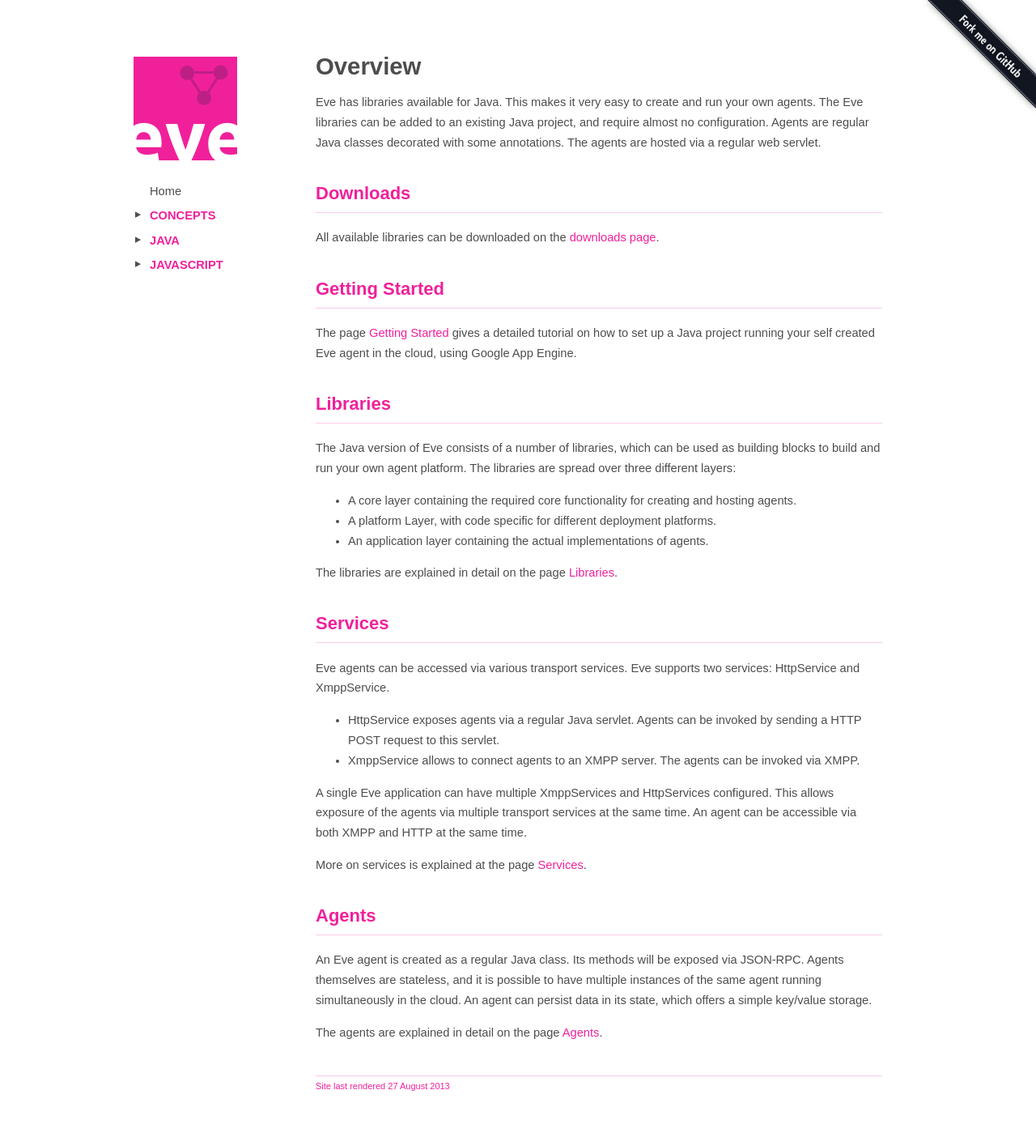
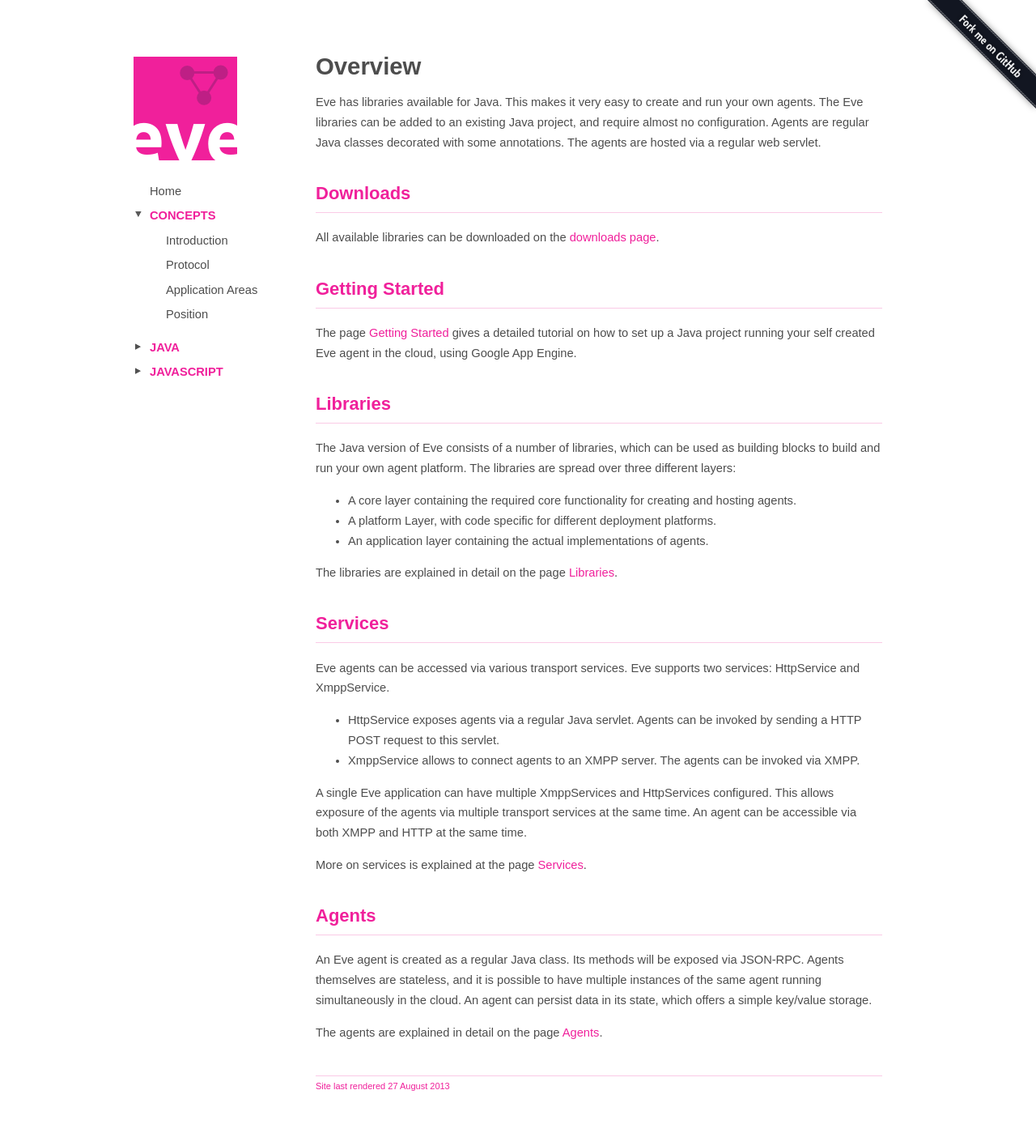
Before and after one commit to almende/eve, a Jekyll site: the page built from implementations/java/introduction.md, in a window 1280 px wide. Shown: the whole page at 81% size. Built offline with Jekyll 4.4.1, drawn with Linux system fonts in a browser that asks for light colours; part of the change alters nothing that is shown.

```diff
--- a/_layouts/default.html
+++ b/_layouts/default.html
@@ -35,7 +35,7 @@
                     <li class="home">
                         <a href="/eve/index.html">Home</a>
                     </li>
-                    <li>
+                    <li id="concepts">
                         Concepts
                         <ul>
                             <li><a href="/eve/concepts/introduction.html">Introduction</a></li>
@@ -45,13 +45,14 @@
                         </ul>
                     </li>
 
-                    <li>
+                    <li id="java">
                         Java
                         <ul>
-                            <li><a href="/eve/implementations/java/overview.html">Overview</a></li>
-                            <li><a href="/eve/implementations/java/configuration.html">Configuration</a></li>
-                            <li><a href="/eve/implementations/java/tutorial.html">Tutorial</a></li>
-                            <li>Reference
+                            <li><a href="/eve/implementations/java/introduction.html">Introduction</a></li>
+                            <li><a href="/eve/implementations/java/downloads.html">Downloads</a></li>
+                            <li><a href="/eve/implementations/java/getting_started.html">Getting Started</a></li>
+                            <li id="reference">
+                                Reference
                                 <ul>
                                     <li><a href="/eve/implementations/java/configuration.html">Configuration</a></li>
                                     <li><a href="/eve/implementations/java/libraries.html">Libraries</a></li>
@@ -61,7 +62,7 @@
                             </li>
                         </ul>
                     </li>
-                    <li>
+                    <li id="javascript">
                         JavaScript
                         <ul>
                             <li><a href="/eve/implementations/javascript/introduction.html">Introduction</a></li>
@@ -71,7 +72,6 @@
                     </li>
                 </ul>
             </div>
-
         </div>
     </div>
 
--- a/css/style.css
+++ b/css/style.css
@@ -94,6 +94,10 @@ pre {
     padding: 5px;
 }
 
+pre .nt {
+    color: gray;
+}
+
 pre.example {
     background-color: transparent;
     border: none;
@@ -107,11 +111,6 @@ div.lastupdate {
 
     border-top: 1px solid #FACAE6;
     color: #F0209B;
-}
-
-
-pre .nt {
-    color: gray;
 }
 
 div.highlight {
--- a/js/menu.js
+++ b/js/menu.js
@@ -2,18 +2,59 @@
  expandable menu
  http://jasalguero.com/ledld/development/web/expandable-list/
  */
+
+var toggleDuration = 0;
 
 function prepareMenu() {
     $('#menu-tree').find('li:has(ul)')
         .click( function(event) {
             if (this == event.target) {
                 $(this).toggleClass('expanded');
-                $(this).children('ul').toggle('medium');
+                $(this).children('ul').toggle(toggleDuration);
+
+                storeExpanded();
+
                 return false;
             }
         })
         .addClass('collapsed')
         .children('ul').hide();
+
+    loadExpanded();
+
+    toggleDuration = 400;
+}
+
+// store the expanded menu items in local storage
+function storeExpanded () {
+    var ids = [];
+    $('#menu-tree').find('.expanded').each(function (index, elem) {
+        if (elem.id) {
+            ids.push(elem.id);
+        }
+    });
+
+    if (window['localStorage']) {
+        localStorage['expanded'] = JSON.stringify(ids);
+    }
+
+}
+
+// load the expanded menu items
+function loadExpanded() {
+    try {
+        if (window['localStorage']) {
+            var expanded = ['concepts']; // default
+            if (localStorage['expanded']) {
+                var expanded = JSON.parse(localStorage['expanded']);
+            }
+
+            expanded.forEach(function (id) {
+                $('#' + id).click();
+            });
+        }
+    }
+    catch(e) {}
 }
 
 $(document).ready( function() {
```
Also changed, not shown: css/menu.css (+0 -34 lines), implementations/java/introduction.md (renamed from implementations/java/overview.md).
